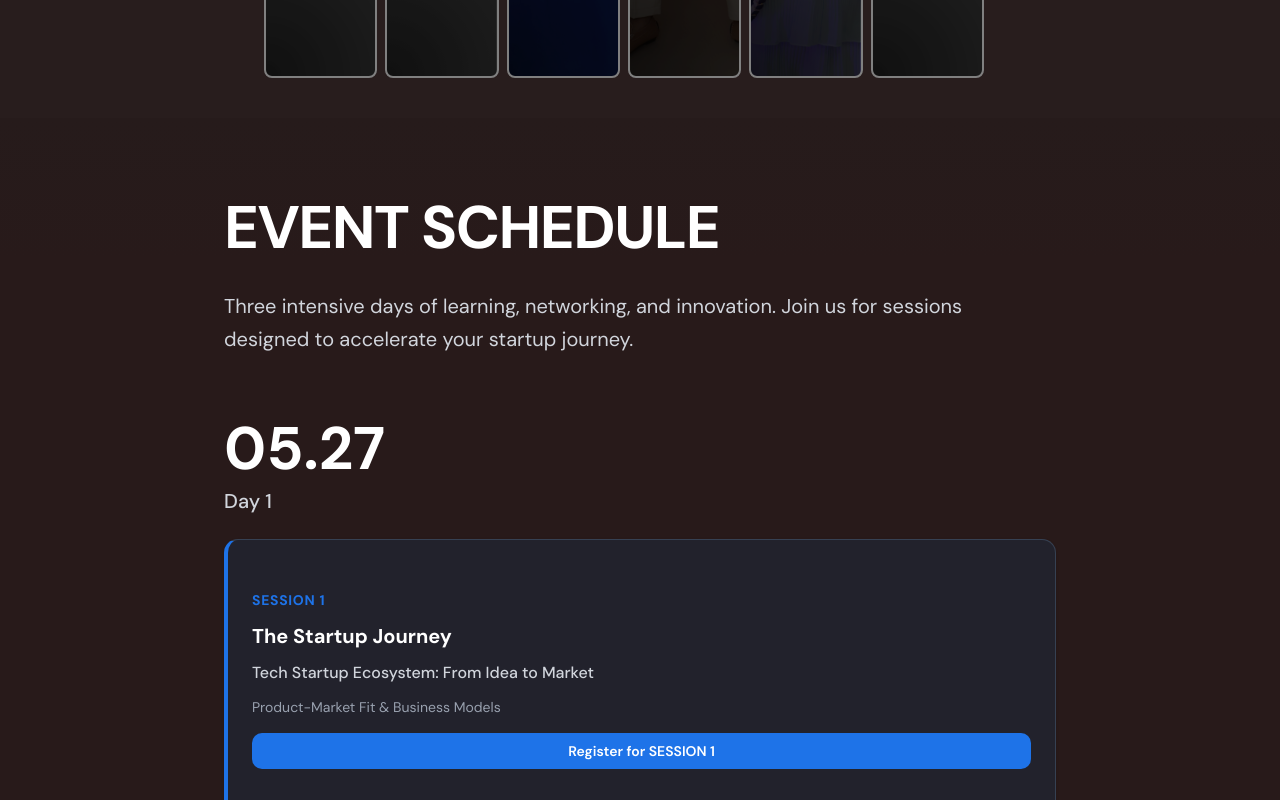
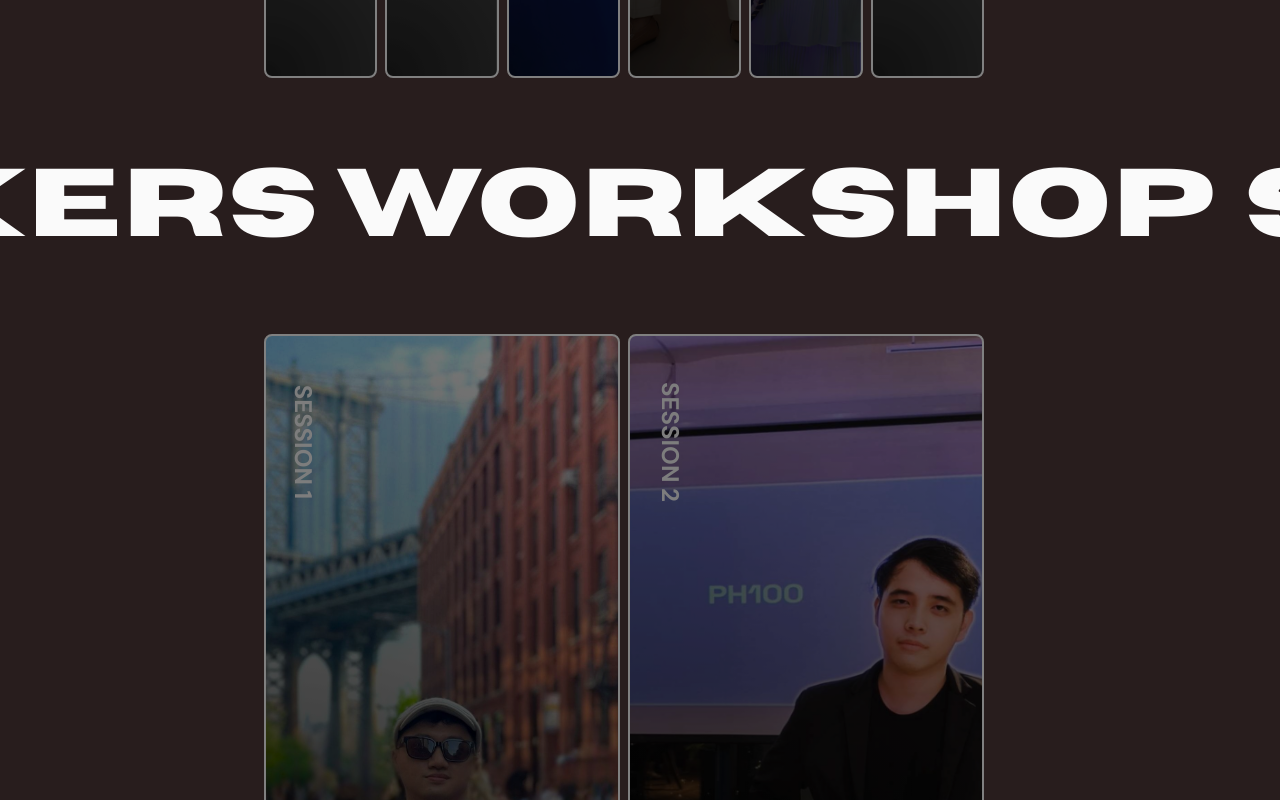
Before and after one commit to ronnielsajol/startup-seminar, a Next.js app: page / in a window 1280 px wide. Shown: the part 3280-4080 px from the top of the page. Built offline with nearby package versions, Linux system fonts and the light colour scheme; grey boxes are pictures that could not be loaded.

Commit message:
added workshop speakers section

```diff
--- a/components/WhatToExpect.tsx
+++ b/components/WhatToExpect.tsx
@@ -62,10 +62,31 @@
   {
     id: "6",
     title: "Chief Executive Officer",
-    name: "Quincy",
+    name: "Lorenzo Joaquin Romillo",
     company: "Quintessence",
     backgroundUrl: "/images/SESSION6/Quincy.JPG",
     bionote: "",
+  },
+];
+
+const cards2 = [
+  {
+    id: "1",
+    title: "SEO Research Team Lead",
+    name: "Dirk Flores",
+    company: "Canva Philippines",
+    backgroundUrl: "/images/WORKSHOP1/dirk.JPG",
+    bionote: "",
+    style: "",
+  },
+  {
+    id: "2",
+    title: "Chief Executive Officer",
+    name: "David Pedeglorio",
+    company: "FWD Peers",
+    backgroundUrl: "/images/WORKSHOP2/david.png",
+    bionote: "",
+    style: "",
   },
 ];
 
@@ -159,8 +180,20 @@
           </BoxReveal>
         </div>
         {/* <ExpandingCards /> */}
-        <div className="w-full overflow-x-auto max-xl:overflow-x-scroll">
+        <div className="flex w-full flex-col gap-16 overflow-x-auto max-xl:overflow-x-scroll">
           <ExpandingCards items={cards} />
+        </div>
+        <div
+          className="flex flex-col items-center max-xl:gap-5"
+          id="topicsAndSpeakers"
+        >
+          <h1 className="font-horizon desktop:text-[8rem] laptop:text-[6rem] -ml-5 text-[20px] tracking-wide whitespace-nowrap uppercase">
+            <Marquee>Workshop Speakers</Marquee>
+          </h1>
+        </div>
+        {/* <ExpandingCards /> */}
+        <div className="flex w-full flex-col gap-16 overflow-x-auto max-xl:overflow-x-scroll">
+          <ExpandingCards items={cards2} />
         </div>
       </div>
       <BackgroundOverlay />
--- a/components/expanding-cards.tsx
+++ b/components/expanding-cards.tsx
@@ -17,9 +17,14 @@
 interface ExpandingCardsProps {
   items: CardItem[];
   className?: string;
+  workshop?: boolean;
 }
 
-export function ExpandingCards({ items, className }: ExpandingCardsProps) {
+export function ExpandingCards({
+  items,
+  className,
+  workshop,
+}: ExpandingCardsProps) {
   const [activeId, setActiveId] = React.useState<string | undefined>(undefined);
 
   const resetTimeoutRef = React.useRef<NodeJS.Timeout | null>(null);
@@ -72,7 +77,7 @@
               activeId === item.id ? "opacity-0" : "opacity-100",
             )}
           >
-            Session {item.id}
+            {workshop ? "Workshop" : "Session"} {item.id}
           </div>
           <div
             className={cn(
```
Also changed, not shown: public/images/WORKSHOP1/dirk.jpg (added), public/images/WORKSHOP2/david.png (added).
